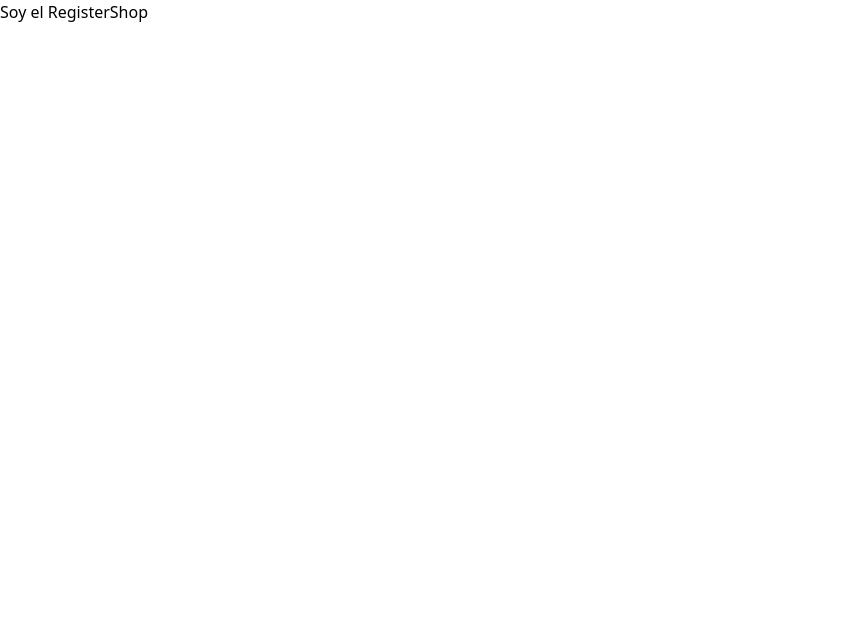
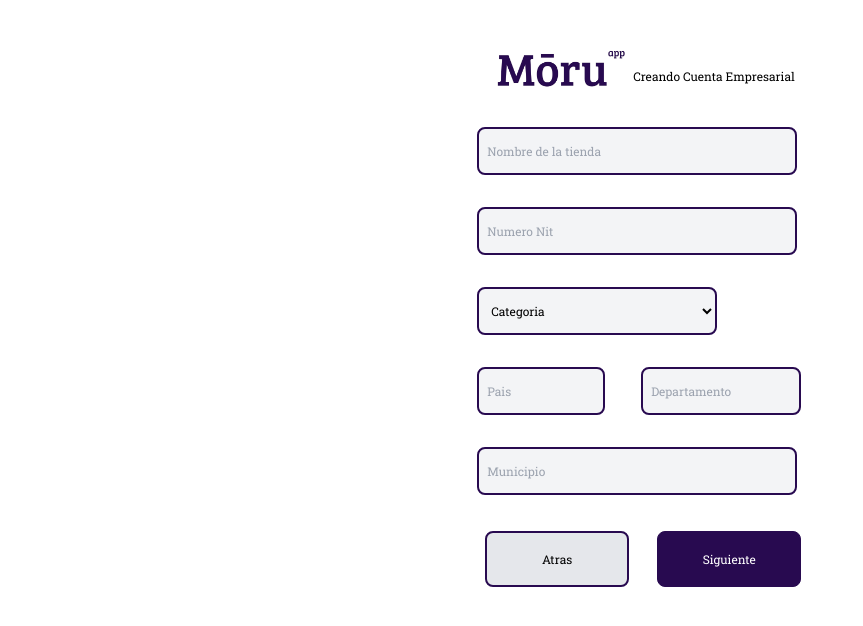
Before and after one commit to MoruApp9/MoruApp-Front, a React (Vite) app in the folder moru-app/: page /registershop in a window 1280 px wide. Shown: the top 626 px of the page, without its empty margins (0-863 px from the left). Built offline with nearby package versions, Linux system fonts and the light colour scheme.

Commit message:
ViewRegisterShop

```diff
--- a/moru-app/src/views/RegisterShop.jsx
+++ b/moru-app/src/views/RegisterShop.jsx
@@ -1,9 +1,63 @@
+import { useState } from "react"
+import { Link } from "react-router-dom"
+import imagen from "../images/Moru.jpeg"
+
 const RegisterShop = () => {
 
+    const [shopData, setShopData] = useState({
+        name: "",
+        nitNumber: "",
+        country: "",
+        department: "",
+        municipality: ""
+    })
+
+    const changeHandler = (event) => {
+        const property = event.target.name;  //nombre de la propiedad que disparo el evento
+        const value = event.target.value;   //valor
+        setShopData({ ...shopData, [property]: value })  //asignamos el valor a la propiedad que disparo el evento
+    }
+
     return (
-        <div >
-            <h1>Soy el RegisterShop</h1>
-        </div>
+        <form>
+            <div className="min-h-screen flex justify-center mr-7 mt-10">
+                <div>
+                    <div className="flex items-center ml-10">
+                        <img src={imagen} alt="Imagen" className="w-32" />
+                        <h1 className="text-xs ml-2 mt-4 font-roboto-slab">Creando Cuenta Empresarial</h1>
+                    </div>
+
+                    <div className="mb-8 mt-4" >
+                        <input className="relative top-4 left-5 w-80 h-12 px-2 border-2 border-purple-moru rounded-lg bg-gray-100 text-xs font-roboto-slab" type="text" value={shopData.name} placeholder="Nombre de la tienda" onChange={changeHandler} />
+                    </div>
+                    <div className="mb-8">
+                        <input className="relative top-4 left-5 w-80 h-12 px-2 border-2 border-purple-moru rounded-lg bg-gray-100 text-xs font-roboto-slab" value={shopData.nitNumber} placeholder="Numero Nit" onChange={changeHandler} />
+                    </div>
+                    <div className="mb-8">
+                        <select className="relative top-4 left-5 w-60 h-12 px-2 border-2 border-purple-moru rounded-lg bg-gray-100 text-xs font-roboto-slab">Categoria
+                            <option value="">Categoria</option>
+                        </select>
+                    </div>
+                    <div className="mb-8 flex items-center">
+                        <input className="relative top-4 left-5 w-32 h-12 px-2 border-2 border-purple-moru rounded-lg bg-gray-100 text-xs font-roboto-slab" type="text" value={shopData.country} placeholder="Pais" onChange={changeHandler} />
+                        <input className="relative left-14 w-40 top-4 h-12 px-2 border-2 border-purple-moru rounded-lg bg-gray-100 text-xs font-roboto-slab" type="text" value={shopData.department} placeholder="Departamento" onChange={changeHandler} />
+                    </div>
+                    <div className="mb-8">
+                        <input className="relative top-4 left-5 w-80 h-12 px-2 border-2 border-purple-moru rounded-lg bg-gray-100 text-xs font-roboto-slab" type="text" value={shopData.municipality} placeholder="Municipio" onChange={changeHandler} />
+                    </div>
+                    <div>
+                        <button
+                            className="relative top-5 left-7 w-36 h-14 px-2 border-2 border-purple-moru rounded-lg bg-gray-200 text-xs font-roboto-slab">
+                            <Link to="/login">Atras</Link>
+                        </button>
+                        <button
+                            className="relative top-5 left-14 w-36 h-14 px-2 border border-purple-moru rounded-lg bg-purple-moru text-white text-xs font-roboto-slab">
+                            <Link to="/home">Siguiente</Link>
+                        </button>
+                    </div>
+                </div>
+            </div>
+        </form>
     )
 }
 
--- a/moru-app/tailwind.config.js
+++ b/moru-app/tailwind.config.js
@@ -6,6 +6,9 @@
       fontFamily: {
         'roboto-slab': ['Roboto Slab', 'serif'],
       },
+      colors: {
+        'purple-moru': "#280a50"
+      }
     },
   },
   plugins: [],
```
Also changed, not shown: moru-app/src/images/Moru.jpeg (added), moru-app/src/validations/validation.jsx (added).
